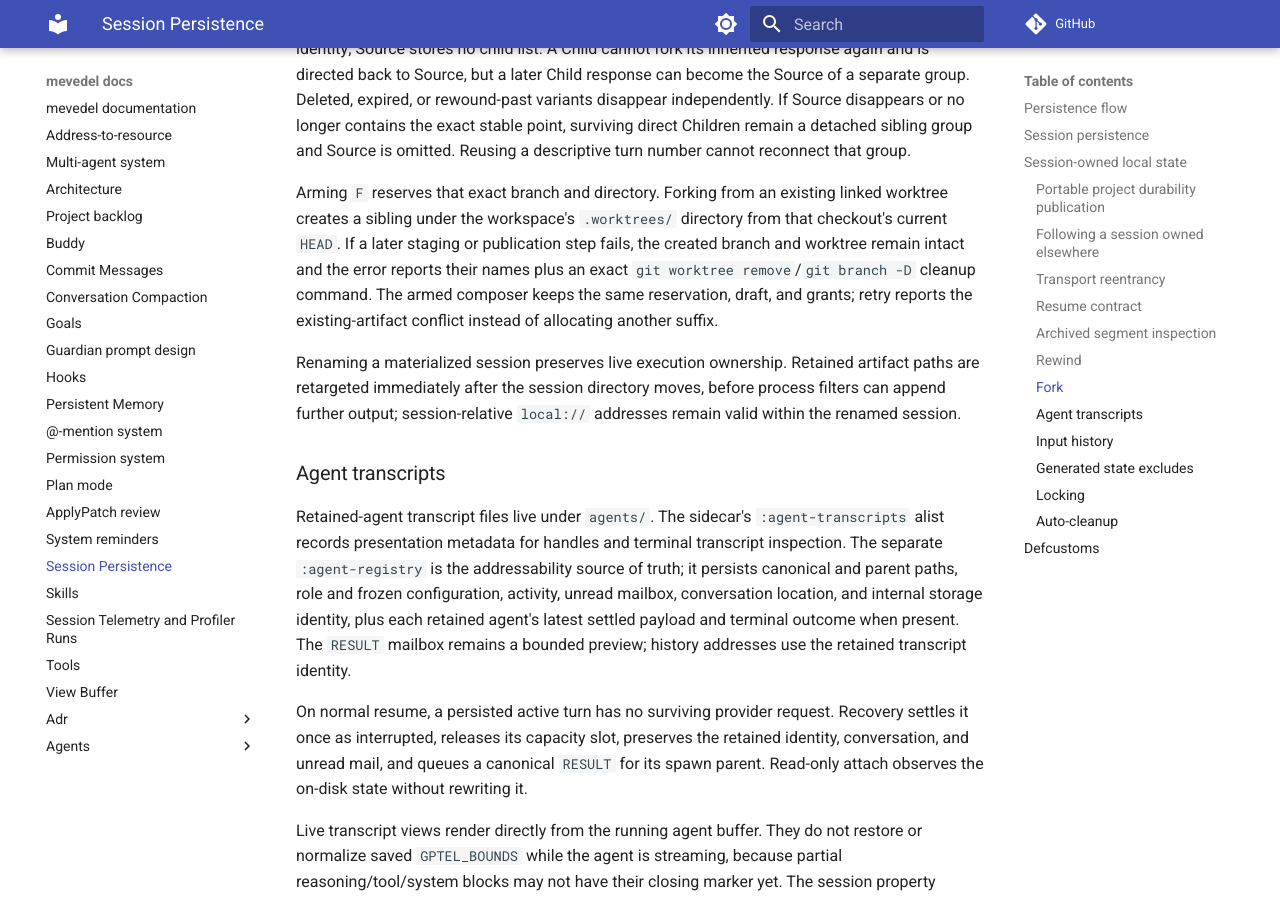
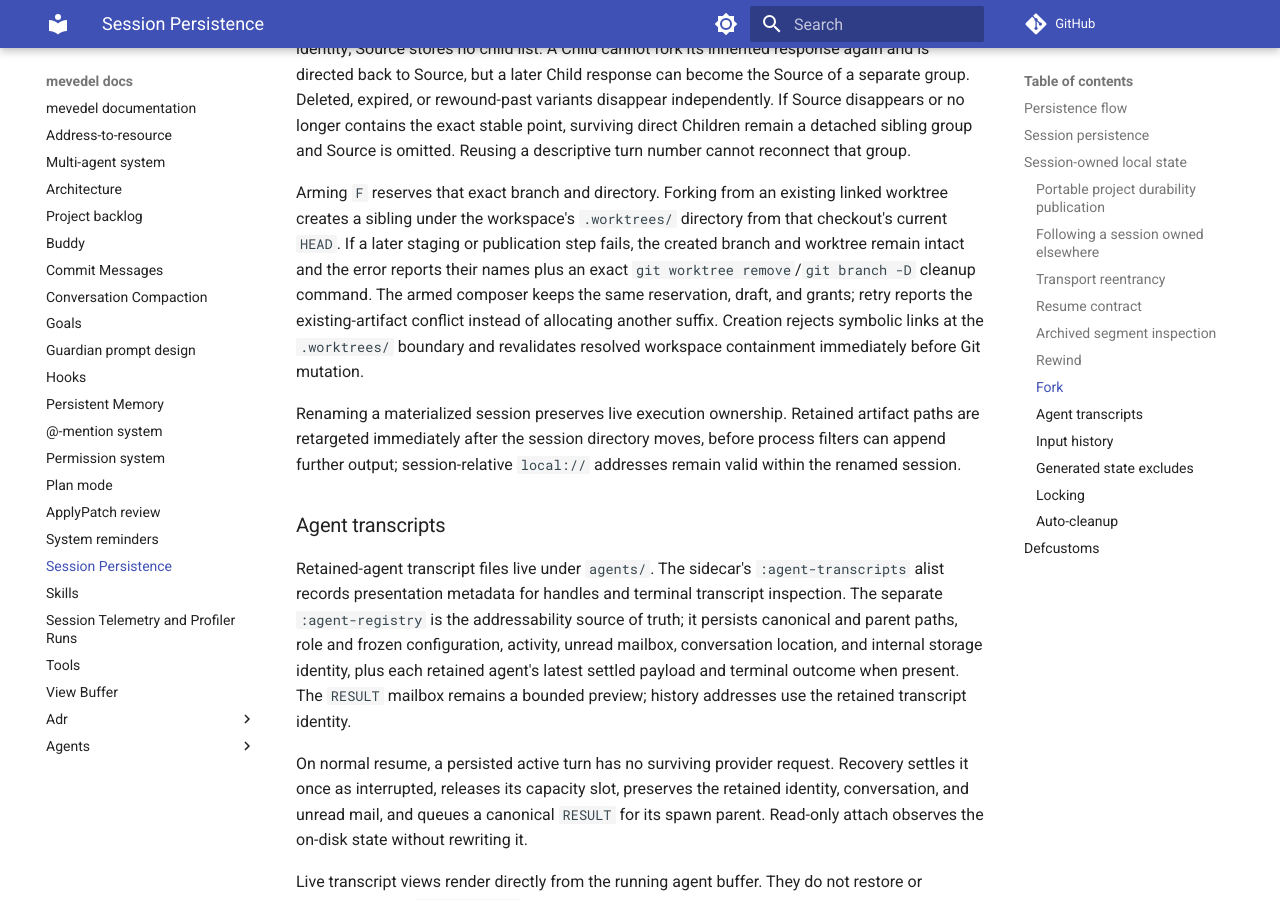
Before and after one commit to FrauH0lle/mevedel, an MkDocs documentation site: the page built from docs/sessions.md, in a window 1280 px wide and 900 px high, scrolled down 20653 px. Built offline with MkDocs 1.6.1 and Material for MkDocs 9.7.7, drawn with Linux system fonts in a browser that asks for light colours; comment, search, counter and statistics services are not loaded.

Commit message:
fix(worktree): Reject escaping worktree destinations
* mevedel-worktree.el (mevedel-worktree--validate-destination): Reject symbolic-link and resolved-path escapes at reservation and pre-mutation boundaries.
* test/test-mevedel-worktree.el: Cover local and remote escape attempts plus boundary symlinks.
* docs/sessions.md: Document Worktree destination authority.

```diff
--- a/docs/sessions.md
+++ b/docs/sessions.md
@@ -988,7 +988,8 @@
 their names plus an exact `git worktree remove`/`git branch -D` cleanup
 command. The armed composer keeps the same reservation, draft, and grants;
 retry reports the existing-artifact conflict instead of allocating another
-suffix.
+suffix. Creation rejects symbolic links at the `.worktrees/` boundary and
+revalidates resolved workspace containment immediately before Git mutation.
 
 Renaming a materialized session preserves live execution ownership. Retained
 artifact paths are retargeted immediately after the session directory moves,
```
Also changed, not shown: 2 other files.
